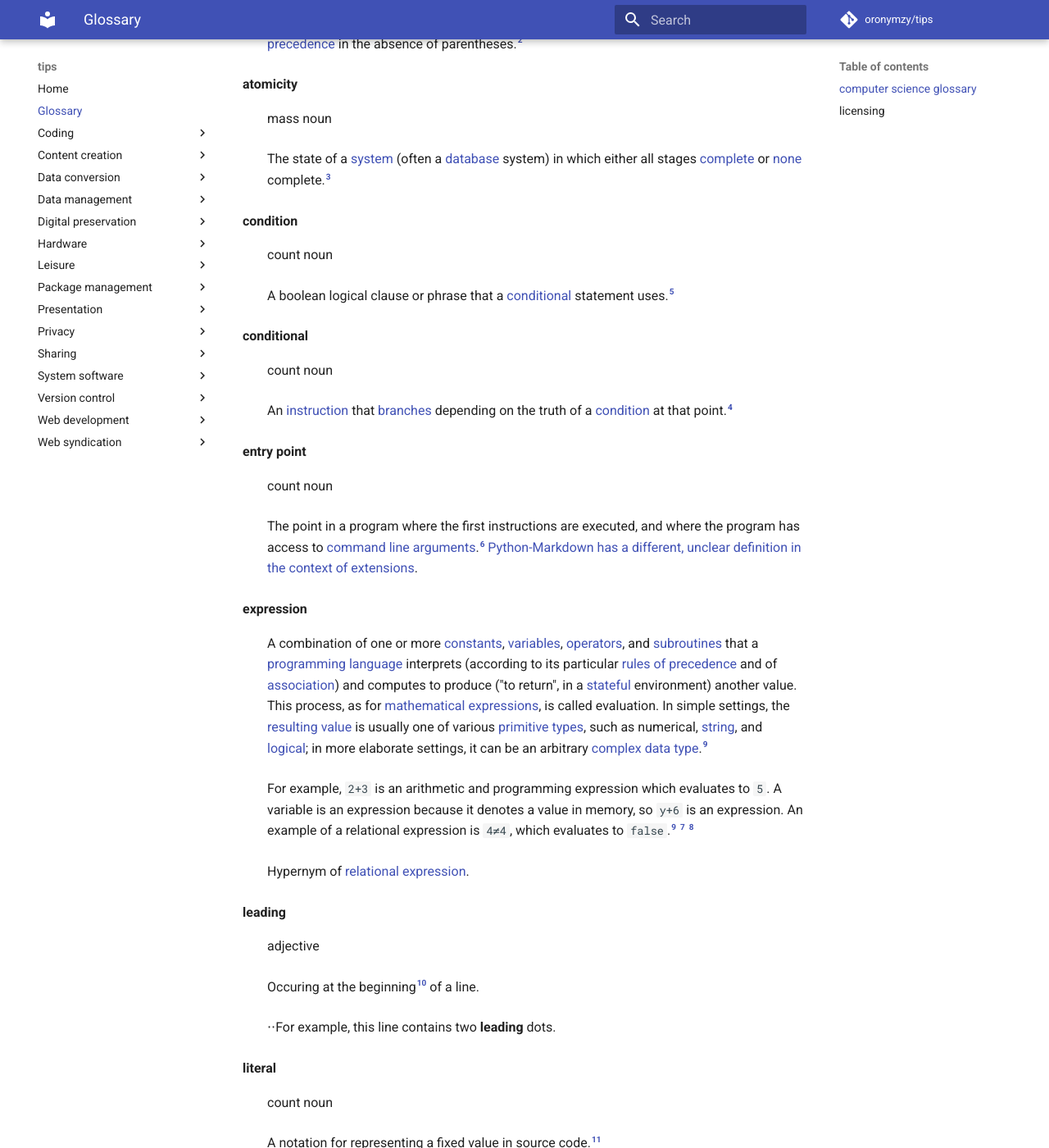
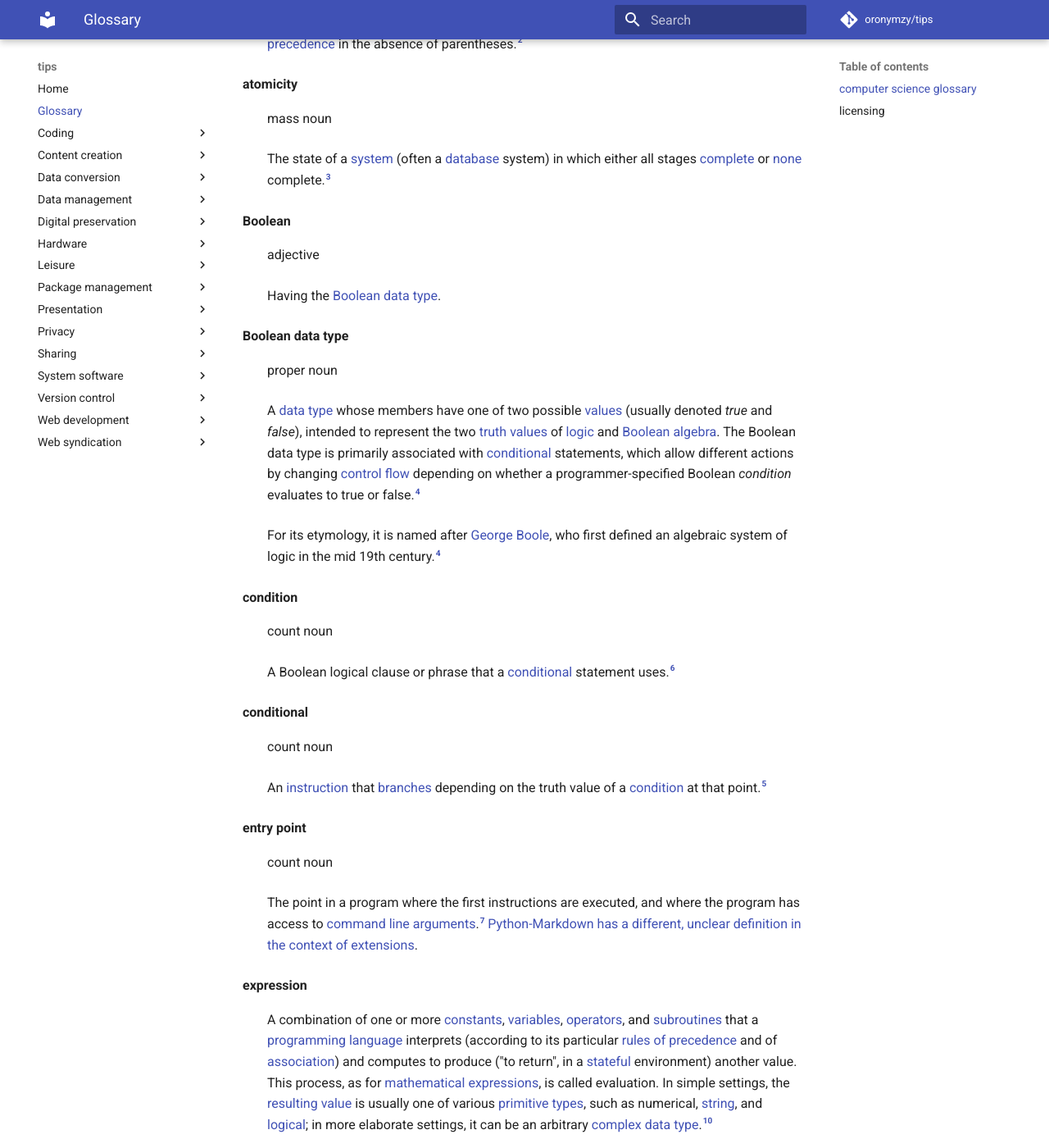
Before and after one commit to oronymzy/tips, an MkDocs documentation site: the page built from docs/glossry.md, in a window 1280 px wide and 1400 px high, scrolled down 646 px. Shown: the whole window at 82% size. Built offline with MkDocs 1.6.1 and Material for MkDocs 9.7.7, drawn with Linux system fonts in a browser that asks for light colours; comment, search, counter and statistics services are not loaded; some of the changed text lies outside the part shown.

Commit message:
Add concepts, add list items
Add 'Boolean data type' and
'Boolean' concepts, with footnote.
Add 'Boolean data type' unordered list item
with hyperlink in 'licensing' section.
Change 'boolean' letter case.
Rename footnote reference identifiers.

```diff
--- a/docs/glossry.md
+++ b/docs/glossry.md
@@ -19,13 +19,22 @@ These are concepts I find especially confusing, ambiguous, or difficult to remem
 : mass noun
 : The state of a [system](https://en.wiktionary.org/wiki/system) (often a [database](https://en.wiktionary.org/wiki/database) system) in which either all stages [complete](https://en.wiktionary.org/wiki/complete) or [none](https://en.wiktionary.org/wiki/none) complete.[^atomicitydef-note1]
 
+**Boolean**
+: adjective
+: Having the [Boolean data type](#Booleandatatypedef).
+
+**Boolean data type** {: #Booleandatatypedef }
+: proper noun
+: A [data type](https://en.wikipedia.org/wiki/Data_type) whose members have one of two possible [values](#valuedef) (usually denoted *true* and *false*), intended to represent the two [truth values](https://en.wikipedia.org/wiki/Truth_value) of [logic](https://en.wikipedia.org/wiki/Logic) and [Boolean algebra](https://en.wikipedia.org/wiki/Boolean_algebra). The Boolean data type is primarily associated with [conditional](#conditionaldef) statements, which allow different actions by changing [control flow](https://en.wikipedia.org/wiki/Control_flow) depending on whether a programmer-specified Boolean *condition* evaluates to true or false.[^Booleandatatypedef-note1]
+: For its etymology, it is named after [George Boole](https://en.wikipedia.org/wiki/George_Boole), who first defined an algebraic system of logic in the mid 19th century.[^Booleandatatypedef-note1]
+
 **condition** {: #conditiondef }
 : count noun
-: A boolean logical clause or phrase that a [conditional](#conditionaldef) statement uses.[^conditiondef1]
+: A Boolean logical clause or phrase that a [conditional](#conditionaldef) statement uses.[^conditiondef-note1]
 
 **conditional** {: #conditionaldef }
 : count noun
-: An [instruction](https://en.wiktionary.org/wiki/instruction) that [branches](https://en.wiktionary.org/wiki/branch) depending on the truth of a [condition](#conditiondef) at that point.[^conditionaldef1]
+: An [instruction](https://en.wiktionary.org/wiki/instruction) that [branches](https://en.wiktionary.org/wiki/branch) depending on the truth value of a [condition](#conditiondef) at that point.[^conditionaldef-note1]
 
 **entry point** {: #entrypointdef }
 : count noun
@@ -95,6 +104,7 @@ These are concepts I find especially confusing, ambiguous, or difficult to remem
 ## licensing
 **Some rights reserved: [CC BY-SA 3.0](https://creativecommons.org/licenses/by-sa/3.0/).** Includes significant content from:
 
+- [Boolean data type](https://en.wikipedia.org/w/index.php?title=Boolean_data_type&oldid=876857392)
 - [Conditional (computer programming)](https://en.wikipedia.org/w/index.php?title=Conditional_(computer_programming)&oldid=881570939)
 - [Entry point](https://en.wikipedia.org/w/index.php?title=Entry_point&oldid=881544189)
 - [Expression (computer science)](https://en.wikipedia.org/w/index.php?title=Expression_(computer_science)&oldid=878391104)
@@ -122,8 +132,9 @@ on Wiktionary, with changes made.
 [^aritydef-note1]: This definition is the same as [Wiktionary's definition](https://en.wiktionary.org/wiki/arity), except for the removal of the words “[arguments](https://en.wiktionary.org/wiki/argument)” and “[operation](https://en.wiktionary.org/wiki/operation)”, which do not seem to apply in a computer science context.
 [^associativitydef-note1]: This definition is the same as [Wiktionary's definition](https://en.wiktionary.org/wiki/associativity).
 [^atomicitydef-note1]: This definition is the same as [Wiktionary's definition](https://en.wiktionary.org/wiki/atomicity).
-[^conditionaldef1]: This definition is the same as [Wiktionary's definition](https://en.wiktionary.org/wiki/conditional).
-[^conditiondef1]: This definition is based on definitions from [Wiktionary](https://en.wiktionary.org/wiki/condition) and [Wikipedia](https://en.wikipedia.org/wiki/Conditional_(computer_programming)).
+[^Booleandatatypedef-note1]: This definition is essentially the same as [Wikipedia's definition](https://en.wikipedia.org/wiki/Boolean_data_type), with changes made.
+[^conditionaldef-note1]: This definition is the same as [Wiktionary's definition](https://en.wiktionary.org/wiki/conditional).
+[^conditiondef-note1]: This definition is based on definitions from [Wiktionary](https://en.wiktionary.org/wiki/condition) and [Wikipedia](https://en.wikipedia.org/wiki/Conditional_(computer_programming)).
 [^entrypointdef-note1]: This definition is essentially the same as [Wikipedia's definition](https://en.wikipedia.org/wiki/Entry_point), with some rewording.
 [^expressiondef1]: [Javascript expressions, Mozilla](https://developer.mozilla.org/en/Core_JavaScript_1.5_Guide/Expressions) Accessed July 6, 2009]
 [^expressiondef2]: [Programming in C](https://www.cs.drexel.edu/~rweaver/COURSES/ISTC-2/TOPICS/expr.html) Accessed July 6, 2009
```
Also changed, not shown: other parts of docs/glossry.md (+2 -2 lines).
